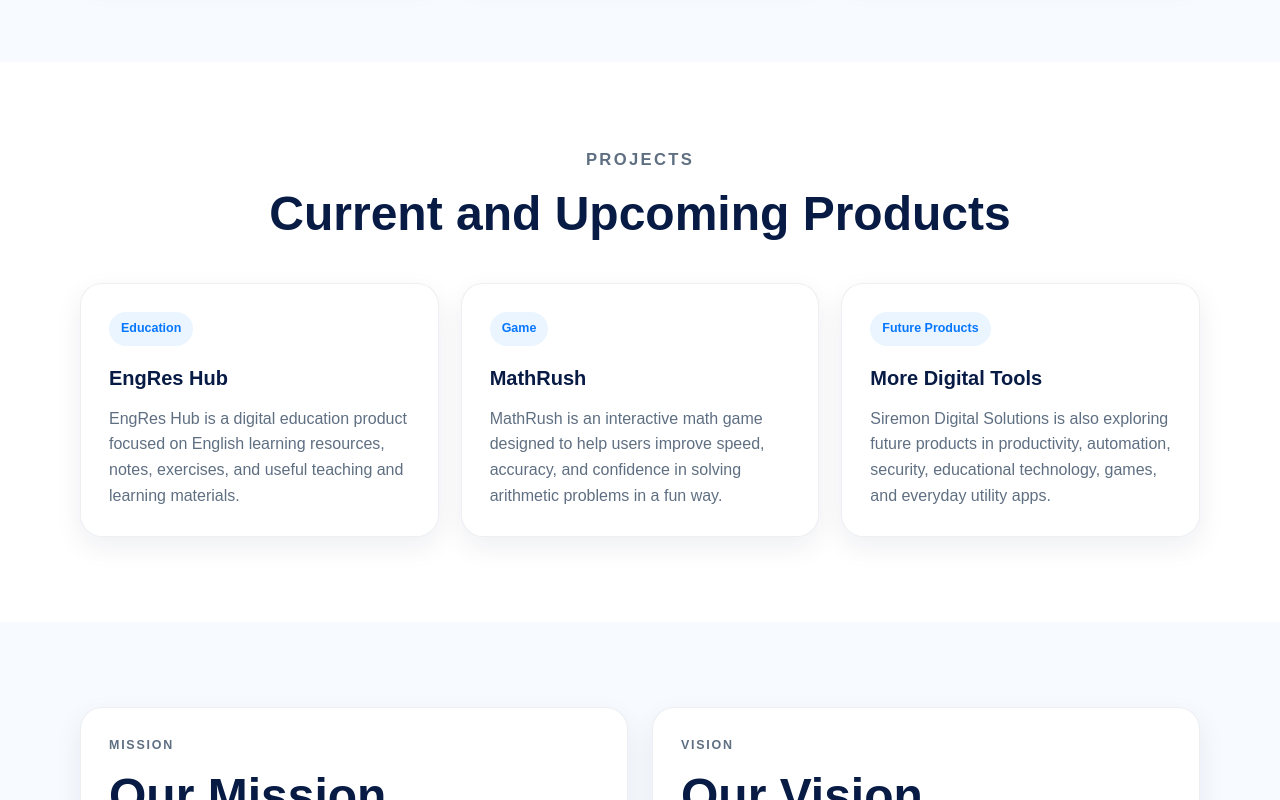
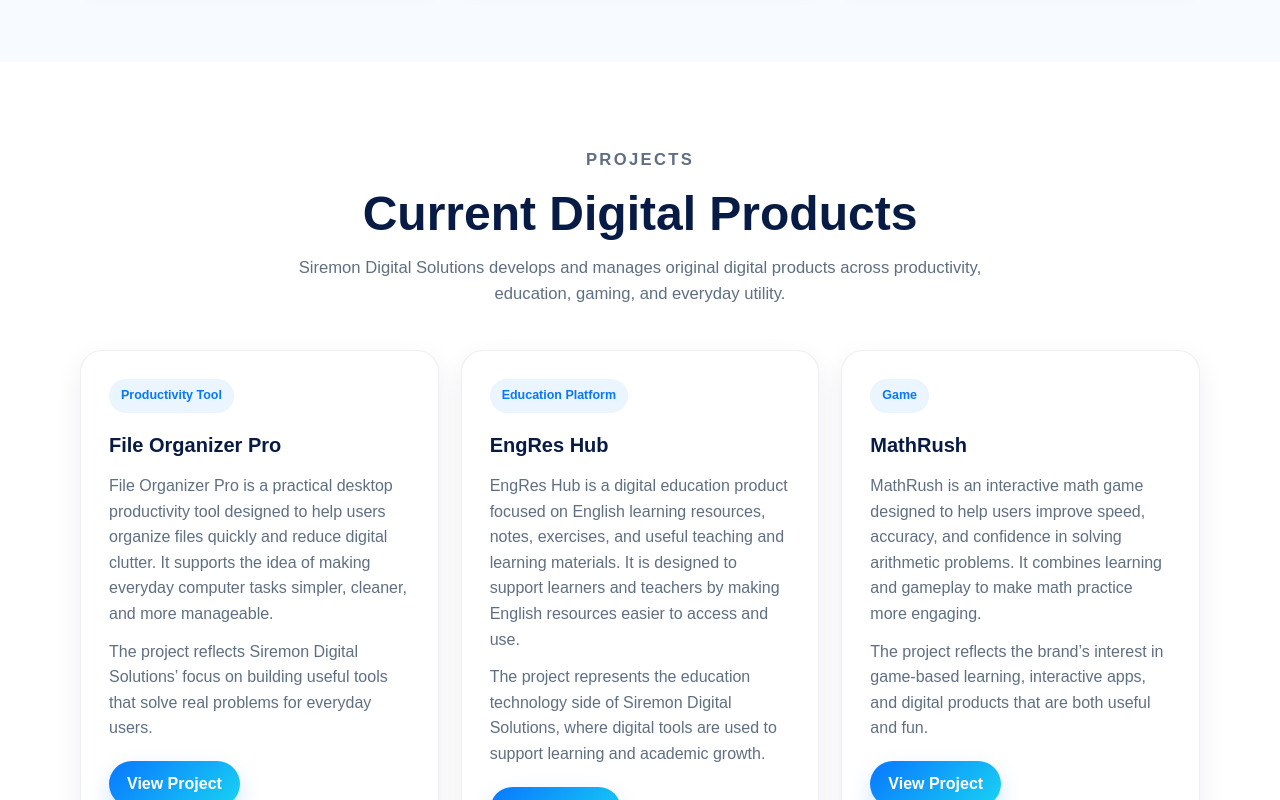
Before and after one commit to siremon-njoro/siremon-digital-solutions, a plain HTML site: page index.html in a window 1280 px wide. Shown: the part 2000-2800 px from the top of the page. Drawn offline with Linux system fonts and the light colour scheme.

Commit message:
Update index.html

```diff
--- a/index.html
+++ b/index.html
@@ -8,7 +8,7 @@
 
   <meta
     name="description"
-    content="Siremon Digital Solutions is a personal digital technology brand by Simon Njoroge, focused on developing original mobile apps, games, educational platforms, automation tools, and practical digital products."
+    content="Siremon Digital Solutions is a digital technology brand focused on developing original mobile apps, games, educational platforms, automation tools, productivity software, and practical digital products."
   />
 
   <meta name="author" content="Simon Njoroge" />
@@ -309,6 +309,27 @@
       margin-bottom: 16px;
     }
 
+    .project-card p + p {
+      margin-top: 12px;
+    }
+
+    .project-link {
+      display: inline-flex;
+      margin-top: 20px;
+      color: var(--white);
+      background: linear-gradient(135deg, var(--blue), var(--cyan));
+      padding: 10px 18px;
+      border-radius: 999px;
+      font-weight: 700;
+      box-shadow: 0 10px 22px rgba(8, 119, 255, 0.2);
+      transition: transform 0.25s ease, box-shadow 0.25s ease;
+    }
+
+    .project-link:hover {
+      transform: translateY(-2px);
+      box-shadow: 0 14px 28px rgba(8, 119, 255, 0.28);
+    }
+
     .mission-grid {
       display: grid;
       grid-template-columns: repeat(2, 1fr);
@@ -473,7 +494,7 @@
     <section class="hero" id="home">
       <div class="container hero-container">
         <div class="hero-content">
-          <p class="eyebrow">Personal Digital Technology Brand</p>
+          <p class="eyebrow">Digital Product Brand</p>
 
           <h1>Siremon Digital Solutions</h1>
 
@@ -509,16 +530,16 @@
 
         <div class="about-card">
           <p>
-            Siremon Digital Solutions is a personal digital technology brand
-            founded by Simon Njoroge. The brand focuses on creating original
-            digital products for education, entertainment, productivity,
-            automation, and everyday use.
+            Siremon Digital Solutions is a digital technology brand founded by
+            Simon Njoroge. The brand focuses on creating original digital
+            products for education, entertainment, productivity, automation,
+            and everyday use.
           </p>
 
           <p>
-            The goal is not to operate as a client-service software agency, but
-            to build and manage original apps, games, platforms, and digital
-            tools that can grow into useful products for real users.
+            The focus is on building and managing original apps, games,
+            platforms, and digital tools that can grow into useful products for
+            real users.
           </p>
 
           <p>
@@ -597,18 +618,59 @@
       <div class="container">
         <div class="section-heading">
           <p class="section-label">Projects</p>
-          <h2>Current and Upcoming Products</h2>
+          <h2>Current Digital Products</h2>
+          <p>
+            Siremon Digital Solutions develops and manages original digital
+            products across productivity, education, gaming, and everyday utility.
+          </p>
         </div>
 
         <div class="projects-grid">
           <article class="project-card">
-            <div class="project-badge">Education</div>
+            <div class="project-badge">Productivity Tool</div>
+            <h3>File Organizer Pro</h3>
+            <p>
+              File Organizer Pro is a practical desktop productivity tool
+              designed to help users organize files quickly and reduce digital
+              clutter. It supports the idea of making everyday computer tasks
+              simpler, cleaner, and more manageable.
+            </p>
+            <p>
+              The project reflects Siremon Digital Solutions’ focus on building
+              useful tools that solve real problems for everyday users.
+            </p>
+            <a
+              href="https://siremon-njoro.github.io/file-organizer-pro-/"
+              target="_blank"
+              rel="noopener noreferrer"
+              class="project-link"
+            >
+              View Project
+            </a>
+          </article>
+
+          <article class="project-card">
+            <div class="project-badge">Education Platform</div>
             <h3>EngRes Hub</h3>
             <p>
               EngRes Hub is a digital education product focused on English
               learning resources, notes, exercises, and useful teaching and
-              learning materials.
+              learning materials. It is designed to support learners and
+              teachers by making English resources easier to access and use.
             </p>
+            <p>
+              The project represents the education technology side of Siremon
+              Digital Solutions, where digital tools are used to support
+              learning and academic growth.
+            </p>
+            <a
+              href="https://siremon-njoro.github.io/EngResHub/"
+              target="_blank"
+              rel="noopener noreferrer"
+              class="project-link"
+            >
+              View Project
+            </a>
           </article>
 
           <article class="project-card">
@@ -617,18 +679,21 @@
             <p>
               MathRush is an interactive math game designed to help users
               improve speed, accuracy, and confidence in solving arithmetic
-              problems in a fun way.
+              problems. It combines learning and gameplay to make math practice
+              more engaging.
             </p>
-          </article>
-
-          <article class="project-card">
-            <div class="project-badge">Future Products</div>
-            <h3>More Digital Tools</h3>
             <p>
-              Siremon Digital Solutions is also exploring future products in
-              productivity, automation, security, educational technology,
-              games, and everyday utility apps.
+              The project reflects the brand’s interest in game-based learning,
+              interactive apps, and digital products that are both useful and fun.
             </p>
+            <a
+              href="https://siremon-njoro.github.io/"
+              target="_blank"
+              rel="noopener noreferrer"
+              class="project-link"
+            >
+              View Project
+            </a>
           </article>
         </div>
       </div>
@@ -694,7 +759,7 @@
           <p class="section-label">Contact</p>
           <h2>Official Enquiries</h2>
           <p>
-            For product-related communication, official enquiries, app support,
+            For official enquiries, product-related communication, app support,
             partnerships, or business communication, use the contact details
             below.
           </p>
@@ -704,7 +769,7 @@
           <p><strong>Business Name:</strong> Siremon Digital Solutions</p>
           <p><strong>Tagline:</strong> Smart Tech for Real Life</p>
           <p><strong>Founder / Developer:</strong> Simon Njoroge</p>
-          <p><strong>Email:</strong> <a href="mailto:siremon.njoro@gmail.com">siremon.njoro@gmail.com</a></p>
+          <p><strong>Email:</strong> <a href="mailto:siremondigitalsolutions@gmail.com">siremondigitalsolutions@gmail.com</a></p>
           <p><strong>Location:</strong> Kenya</p>
         </div>
       </div>
```
